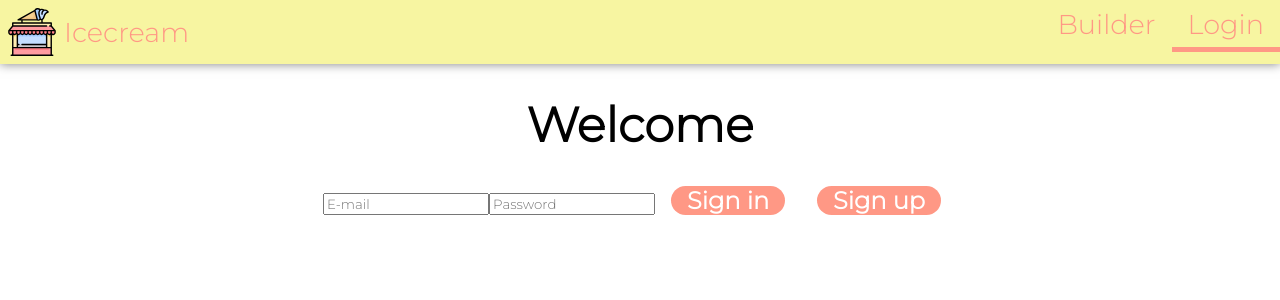
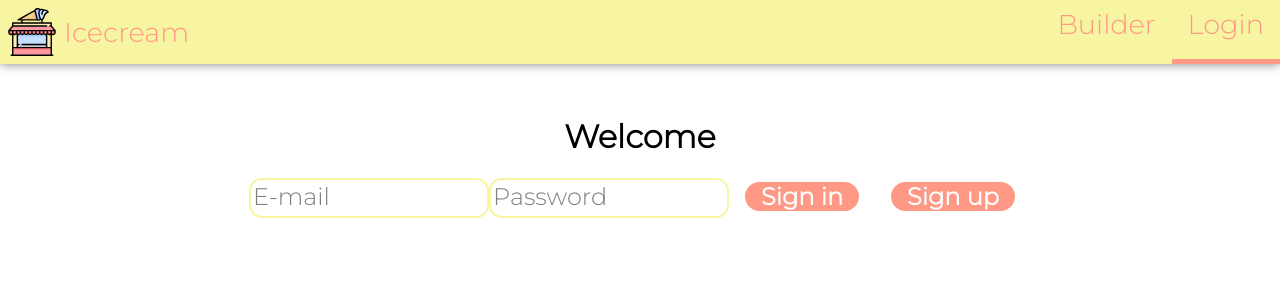
Before and after one commit to JumabekovaKeremet/builder, a React (Create React App) app: page /auth in a window 1280 px wide. Shown: the top 300 px of the page. Built offline with nearby package versions, Linux system fonts and the light colour scheme.

Commit message:
addded adaptation checkout

```diff
--- a/src/components/Auth/Auth.js
+++ b/src/components/Auth/Auth.js
@@ -49,9 +49,9 @@ export default withAxios(() => {
 
   return (
     <div className={classes.Auth}>
-      {errorOutput}
+      <div className={classes.Error}>{errorOutput}
       {formOutput}
-      {redirectOutput}
+      {redirectOutput}</div>
     </div>
   );
 }, axios);
--- a/src/components/Auth/Auth.module.css
+++ b/src/components/Auth/Auth.module.css
@@ -1,32 +1,19 @@
-.Auth {
-    display: flex;
-    flex-wrap: wrap;
-    font-size: 1.5rem;
-    justify-content: center;
-    text-align: center;
-  }
-  .Auth > div {
-    flex: 0 0 100%;
-    padding: .2rem 1rem;
-  }
-  .Auth > div > label::after {
-    content: ":";
-    margin-right: 1rem;
-  }
-  .Auth > div > input {
-    border-radius: 1rem;
-    border: 1px solid lightgray;
-    font-size: 1.5rem;
-    padding: 0 1rem;
-  }
-  .Auth > div > input:focus {
-    outline: none;
-    border-color: darkgray;
-  }
-  @media (max-width: 725px) {
-    .Auth {
-     display: flex;
-     flex-wrap: wrap;
-     margin: 0 auto;
-    }
-  }
+.Auth{
+  display: flex;
+  text-align: center;
+  align-items: center;
+  margin: 2rem 0;
+  flex-direction: column;
+}
+.Auth input{
+  width: 15rem;
+  height: 2.5rem;
+  margin-bottom: 1rem;
+  border-radius: .8rem;
+  border: 2px solid rgb(247, 245, 161);
+  font-size: 1.3rem;
+}
+.Auth input::placeholder{
+  font-size: 1.5rem;
+  color: grey;
+}
--- a/src/components/Checkout/Checkout.module.css
+++ b/src/components/Checkout/Checkout.module.css
@@ -1,4 +1,12 @@
 .Checkout {
   width: 420px;
-  margin: 0 auto;
+  margin: 1.7rem 0;
 }
+
+@media (max-width: 725px) {
+  .CheckoutForm {
+   display: flex;
+   flex-wrap: wrap;
+   margin: 1.7rem 0;
+  }
+}
--- a/src/components/Checkout/ChecoutForm/ChecoutForm.module.css
+++ b/src/components/Checkout/ChecoutForm/ChecoutForm.module.css
@@ -1,4 +1,4 @@
-.CheckoutForm {
+.ChecoutForm{
   display: flex;
   flex-wrap: wrap;
   font-size: 1.5rem;
--- a/src/components/IcecreamBuilder/IcecreamPreview/IcecreamPreview.js
+++ b/src/components/IcecreamBuilder/IcecreamPreview/IcecreamPreview.js
@@ -18,7 +18,9 @@ const IcecreamPreview = ({ ingredients, price }) => {
       <div className={classes.icecream}>
         <div className={classes.ingredients}>{result}</div>
       </div>
-      <div className={classes.price}>{price.toFixed(1)} som</div>
+      <div className={classes.price}>
+        {price.toFixed(1)} som
+        </div>
     </div>
   );
 };
--- a/src/components/IcecreamBuilder/IcecreamPreview/IcecreamPreview.module.css
+++ b/src/components/IcecreamBuilder/IcecreamPreview/IcecreamPreview.module.css
@@ -19,7 +19,7 @@
   max-width: 250px;
   margin: 0 auto;
   text-align: center;
-  color: wheat;
+  color: rgb(255, 152, 133);
   font-size: 32px;
   padding: 5px;
   margin-bottom: 2rem;
--- a/src/components/Nav/Nav.js
+++ b/src/components/Nav/Nav.js
@@ -6,9 +6,9 @@ const Nav = () => {
   const isAuthenticated = useSelector((state) => state.auth.token !== null);
   return (
     <ul className={classes.Nav}>
-      <NavItem url="/" exact>
+      <NavItem  url="/" exact>
         Builder
-      </NavItem>
+      </NavItem >
       {!isAuthenticated ? <NavItem url="/auth">Login</NavItem> : null}
       {isAuthenticated ? <NavItem url="/orders">Orders</NavItem> : null}
       {isAuthenticated ? <NavItem url="/logout">Logout</NavItem> : null}
--- a/src/components/Nav/NavItem/NavItem.module.css
+++ b/src/components/Nav/NavItem/NavItem.module.css
@@ -5,6 +5,7 @@
   text-decoration: none;
   display: block;
   padding: .5rem 1rem .35rem;
+  height: 64px;
 }
 .NavItem a:hover {
   border-color: rgb(240, 206, 206);
--- a/src/components/Orders/Order/Order.module.css
+++ b/src/components/Orders/Order/Order.module.css
@@ -1,16 +1,13 @@
-.Order{
-    border: 2px solid rgb(247, 245, 161);
-    box-shadow: rgb(247, 245, 161)   0 0 10px;
-    margin: 1.7rem 0;
-    width: 200px;
-    height: 180px;
-    padding: 15px 15px ;
-    margin-bottom: 15px;
-    background-color: rgb(247, 245, 161);
-}
+
 .ingredient{
     display: flex;
 }
-.Order strong{
-    border-radius: 30%;
-}
+.Order{
+    color: rgb(255, 152, 133);
+    margin: 2rem;
+    padding: 1rem;
+    width: 15rem;
+    font-size: 20px;
+    box-shadow: 0 0 20px yellow;
+    background-color: rgb(247, 245, 161);
+  }
--- a/src/components/Orders/Orders.module.css
+++ b/src/components/Orders/Orders.module.css
@@ -0,0 +1,6 @@
+.Orders{
+    display: flex;
+    flex-wrap: wrap;
+    margin-top: 1.7rem;
+
+}
```
Lines whose indentation alone changed are shown as unchanged.
